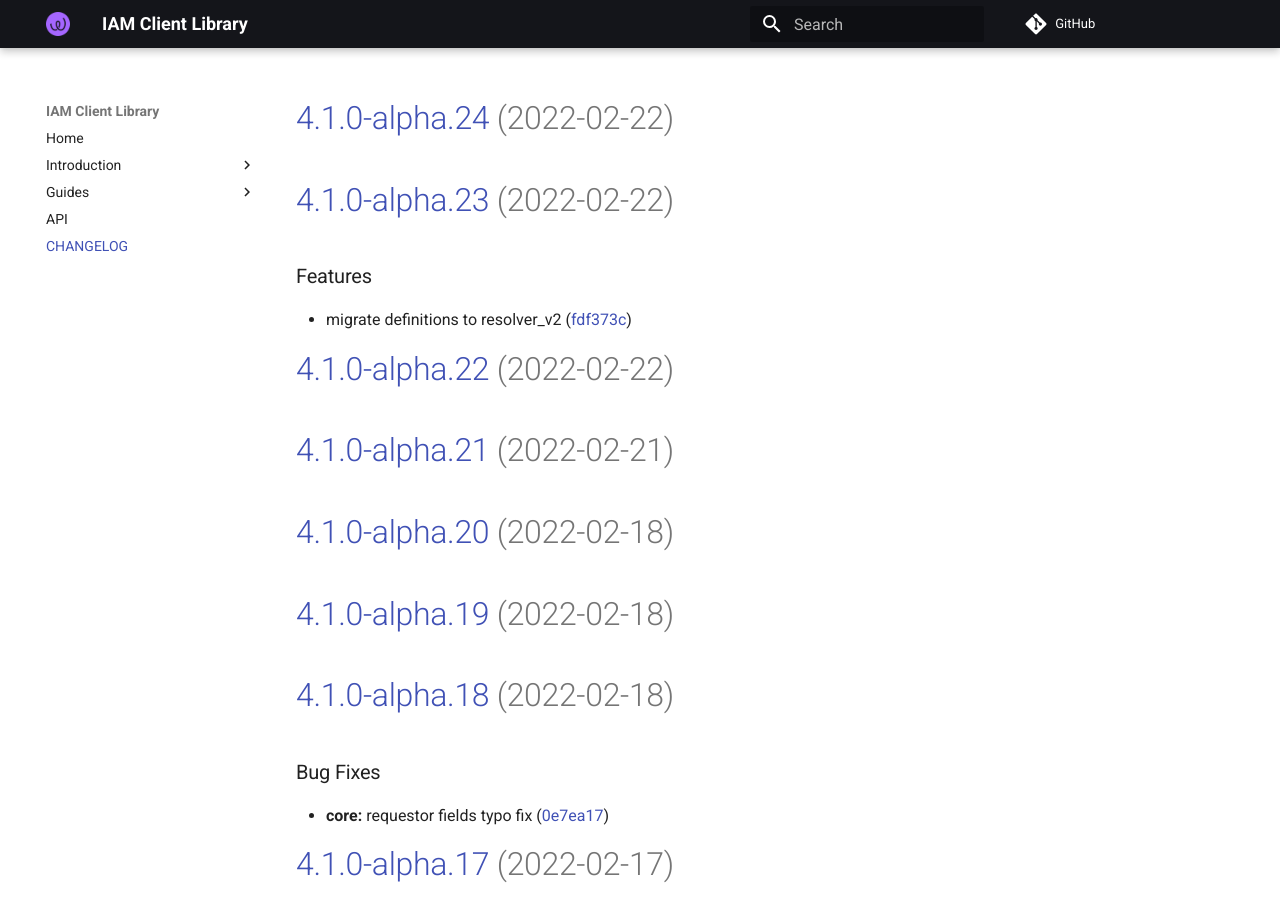
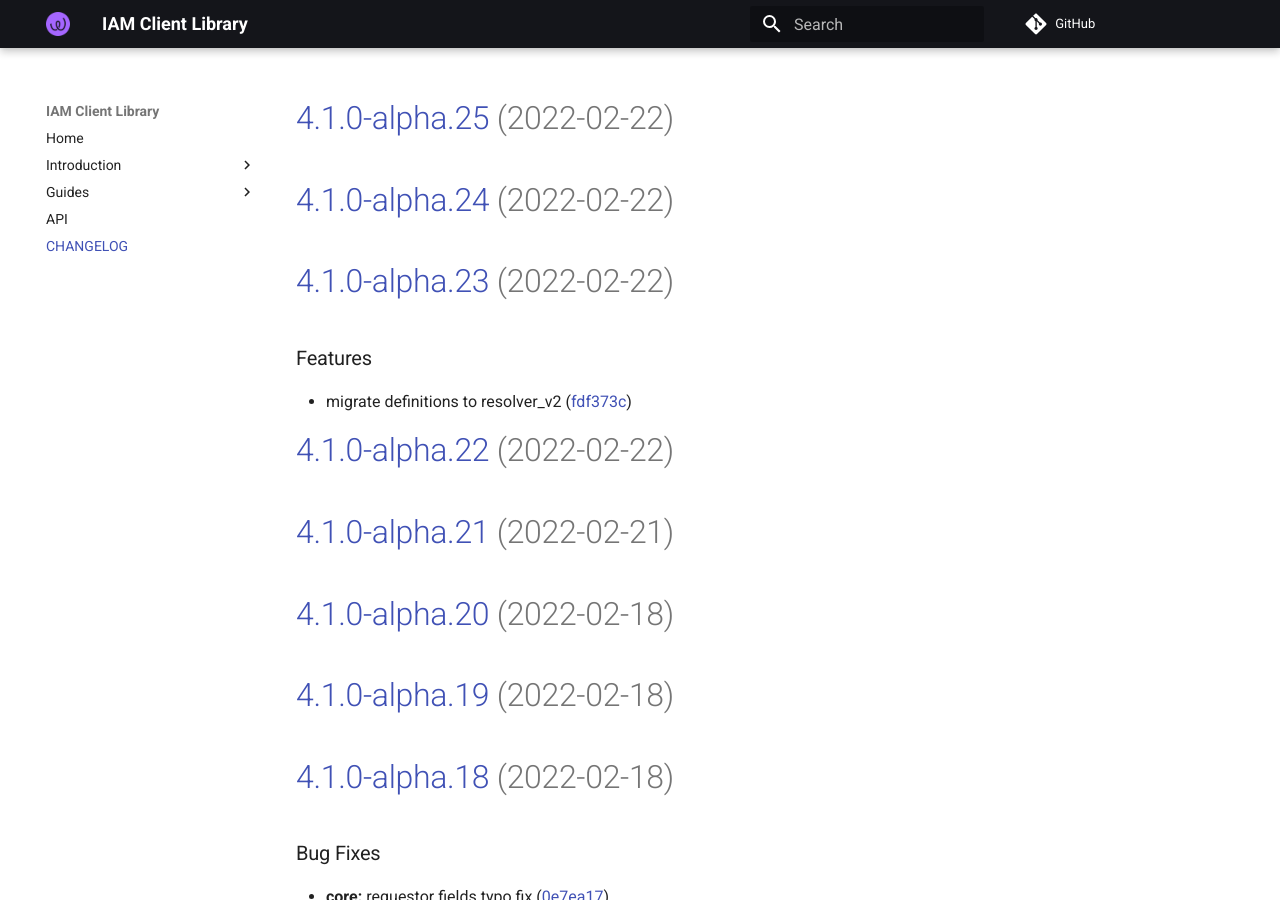
Before and after one commit to energywebfoundation/iam-client-lib, an MkDocs documentation site: the page built from docs/CHANGELOG.md, in a window 1280 px wide and 900 px high. Built offline with MkDocs 1.6.1 and Material for MkDocs 9.7.7, drawn with Linux system fonts in a browser that asks for light colours; comment, search, counter and statistics services are not loaded.

Commit message:
chore(release): 4.1.0-alpha.25 [skip ci]
# [4.1.0-alpha.25](https://github.com/energywebfoundation/iam-client-lib/compare/v4.1.0-alpha.24...v4.1.0-alpha.25) (2022-02-22)

```diff
--- a/docs/CHANGELOG.md
+++ b/docs/CHANGELOG.md
@@ -1,3 +1,5 @@
+# [4.1.0-alpha.25](https://github.com/energywebfoundation/iam-client-lib/compare/v4.1.0-alpha.24...v4.1.0-alpha.25) (2022-02-22)
+
 # [4.1.0-alpha.24](https://github.com/energywebfoundation/iam-client-lib/compare/v4.1.0-alpha.23...v4.1.0-alpha.24) (2022-02-22)
 
 # [4.1.0-alpha.23](https://github.com/energywebfoundation/iam-client-lib/compare/v4.1.0-alpha.22...v4.1.0-alpha.23) (2022-02-22)
--- a/package.json
+++ b/package.json
@@ -1,6 +1,6 @@
 {
   "name": "iam-client-lib",
-  "version": "4.1.0-alpha.24",
+  "version": "4.1.0-alpha.25",
   "description": "Library for Decentralized Identity and Access Management",
   "main": "dist/index.js",
   "module": "dist/index.esm.js",
```
